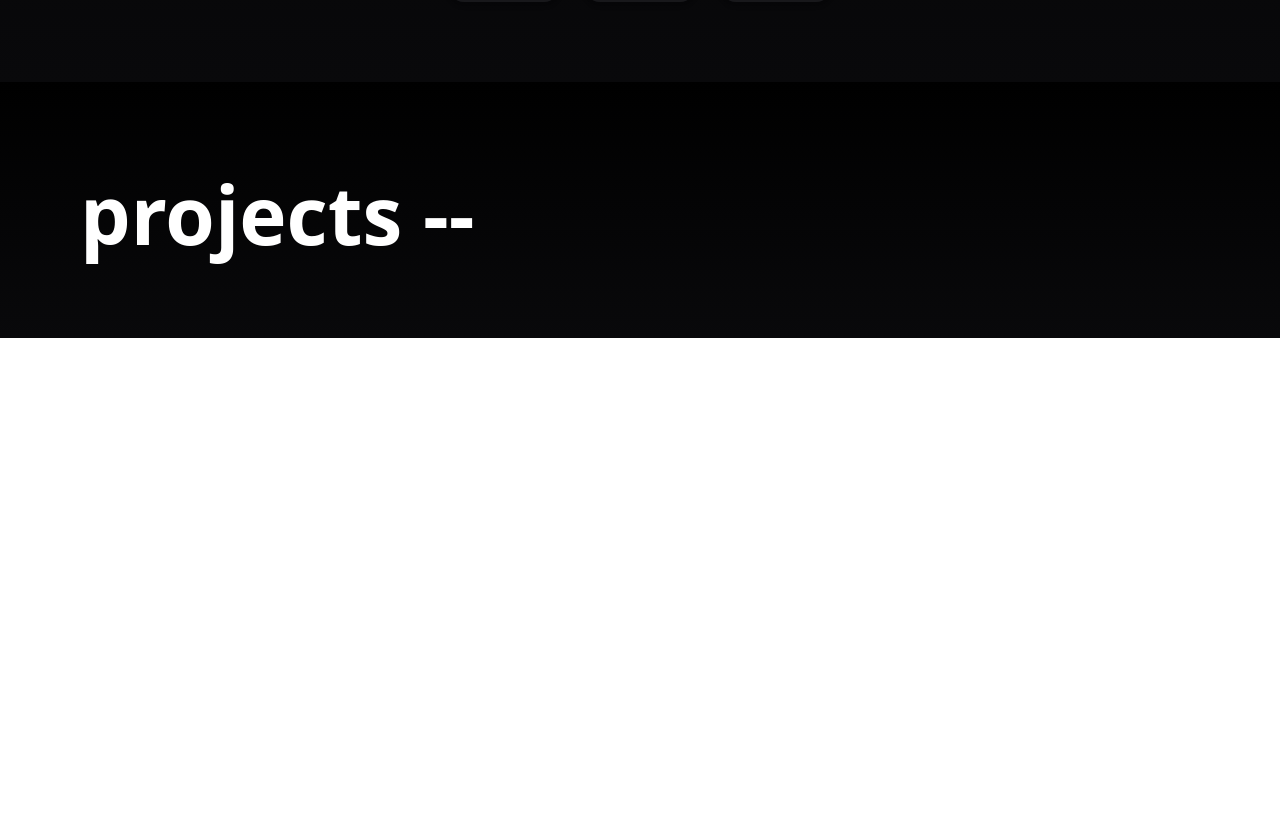
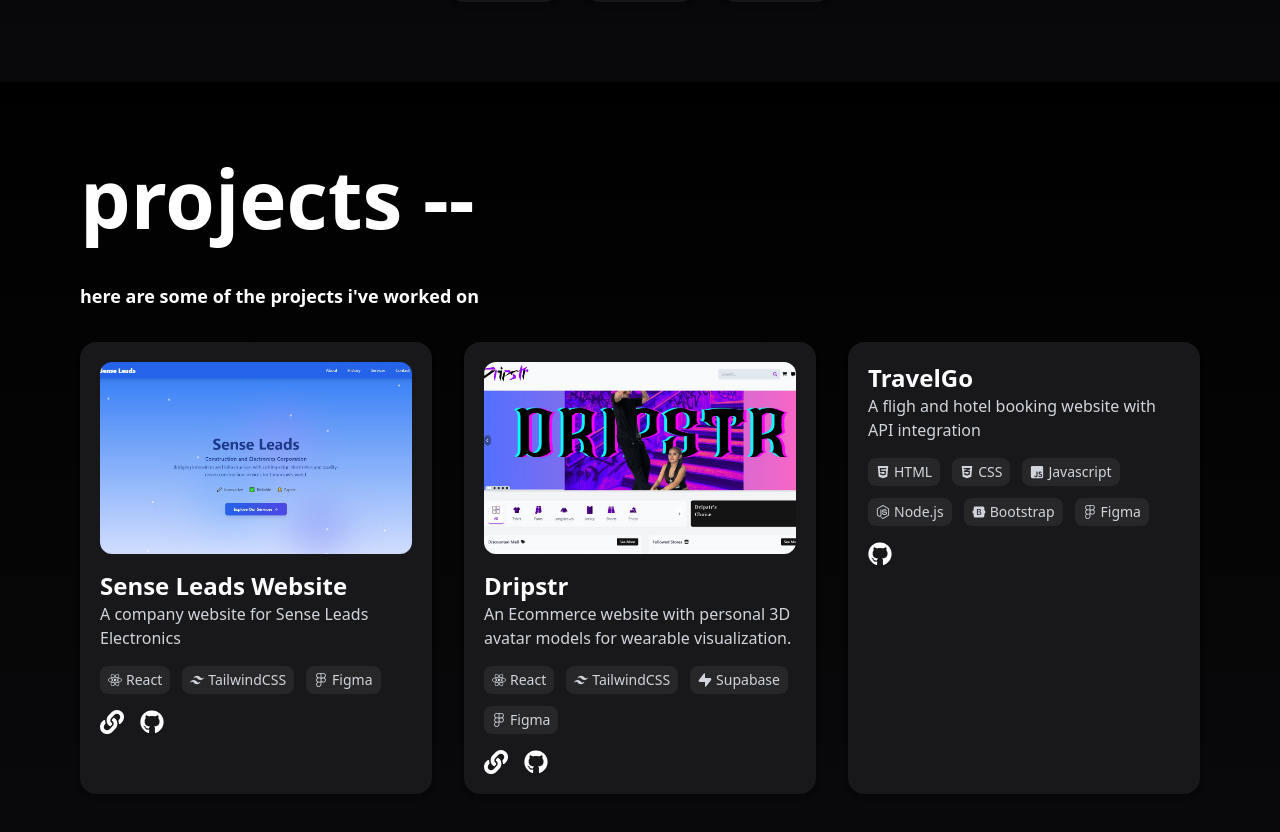
Before and after one commit to JustineDwayne/Dwayne-Portfolio, a React (Create React App) app: page / in a window 1280 px wide. Shown: the part 2063-2895 px from the top of the page. Before the commit the page ends 2401 px from the top, so only its background shows below. Built offline with nearby package versions, Linux system fonts and the light colour scheme.

Commit message:
Projects Asset + Component Update

```diff
--- /dev/null
+++ b/src/Components/ProjectCard.jsx
@@ -0,0 +1,34 @@
+import React from 'react';
+
+export default function ProjectCard({ project }) {
+    return (
+        <div className="bg-zinc-900 rounded-2xl p-5 shadow-md hover:shadow-lg transition w-full max-w-md">
+            {project.img && (
+                <img src={project.img} alt={project.name} className="rounded-xl mb-4 w-full object-cover h-48" />
+            )}
+            <h3 className="text-white text-2xl font-semibold">{project.name}</h3>
+            <p className="text-gray-300 mb-4">{project.desc}</p>
+            <div className="flex flex-wrap gap-3 mb-4">
+                {project.used.map((tech, index) => (
+                    <div key={index} className="flex items-center gap-1 text-gray-300 text-sm bg-zinc-800 px-2 py-1 rounded-lg">
+                        {tech.icon}
+                        <span>{tech.name}</span>
+                    </div>
+                ))}
+            </div>
+            <div className="flex gap-4">
+                {project.link.map((item, index) => (
+                    <a
+                        key={index}
+                        href={item.link}
+                        target="_blank"
+                        rel="noopener noreferrer"
+                        className="text-white hover:text-blue-400 text-2xl"
+                    >
+                        {item.icon}
+                    </a>
+                ))}
+            </div>
+        </div>
+    );
+}
--- a/src/Components/Projects.jsx
+++ b/src/Components/Projects.jsx
@@ -1,12 +1,144 @@
 import React from 'react'
+import {
+    FaReact,
+    FaJsSquare,
+    FaCss3Alt,
+    FaHtml5,
+    FaNodeJs,
+    FaFigma,
+    FaGithub,
+    FaLink,
+    FaBootstrap
+} from 'react-icons/fa';
+
+import { RiTailwindCssFill, RiSupabaseFill } from "react-icons/ri";
+
+import sl from '../Assets/senseleads.jpg'
+import dr from '../Assets/dripstr.jpg'
+import ProjectCard from './ProjectCard';
+
+const projects = [
+    {
+        id: 1,
+        img: sl,
+        name: 'Sense Leads Website',
+        desc: 'A company website for Sense Leads Electronics',
+        used: [
+            {
+                name: 'React',
+                icon: <FaReact />,
+            },
+            {
+                name: 'TailwindCSS',
+                icon: <RiTailwindCssFill />
+            },
+            {
+                name: 'Figma',
+                icon: <FaFigma />
+            }
+        ],
+        link: [
+            {
+                icon: <FaLink />,
+                link: 'https://senseleads.vercel.app'
+            },
+            {
+                icon: <FaGithub />,
+                link: 'https://github.com/JustineDwayne/senseleads'
+            }
+        ]
+    },
+
+    {
+        id: 2,
+        img: dr,
+        name: 'Dripstr',
+        desc: 'An Ecommerce website with personal 3D avatar models for wearable visualization.',
+        used: [
+            {
+                name: 'React',
+                icon: <FaReact />,
+            },
+            {
+                name: 'TailwindCSS',
+                icon: <RiTailwindCssFill />
+            },
+            {
+                name: 'Supabase',
+                icon: <RiSupabaseFill />
+            },
+            {
+                name: 'Figma',
+                icon: <FaFigma />
+            }
+        ],
+        link: [
+            {
+                icon: <FaLink />,
+                link: 'https://dripstr-web.netlify.app'
+            },
+            {
+                icon: <FaGithub />,
+                link: 'https://github.com/Jhonjhorie/DRIPSTR_WEB'
+            }
+        ]
+    },
+
+    {
+        id: 3,
+        name: 'TravelGo',
+        desc: 'A fligh and hotel booking website with API integration',
+        used: [
+            {
+                name: 'HTML',
+                icon: <FaHtml5 />,
+            },
+            {
+                name: 'CSS',
+                icon: <FaCss3Alt />
+            },
+            {
+                name: 'Javascript',
+                icon: <FaJsSquare />
+            },
+            {
+                name: 'Node.js',
+                icon: <FaNodeJs />
+            },
+            {
+                name: 'Bootstrap',
+                icon: <FaBootstrap />
+            },
+            {
+                name: 'Figma',
+                icon: <FaFigma />
+            }
+        ],
+        link: [
+            {
+                icon: <FaGithub />,
+                link: 'https://github.com/PulgasDAce/TravelGo'
+
+            }
+        ]
+    }
+
+]
+
 
 export default function Projects() {
     return (
         <section className="relative flex-1 flex flex-col md:flex-row bg-gradient-to-b bg-black from-black to-zinc-950 md:p-10 bg-cover bg-center">
-            <div className="flex flex-col justify-center max-w-4xl pt-8 px-10 md:max-w-none md:flex-1">
+            <div className="flex flex-col justify-center max-w-4xl pt-4 px-10 md:max-w-none md:flex-1">
                 <h2 className="text-white font-semibold text-[3rem] md:text-[5rem] mb-6">
                     projects --
                 </h2>
+                <h2 className='text-white text-lg font-bold mb-8'>here are some of the projects i've worked on</h2>
+                <div className="grid grid-cols-1 sm:grid-cols-2 lg:grid-cols-3 gap-8">
+                    {projects.map(project => (
+                        <ProjectCard key={project.id} project={project} />
+                    ))}
+                </div>
             </div>
         </section>
     )
```
Also changed, not shown: src/Assets/dripstr.jpg (added), src/Assets/senseleads.jpg (added).
